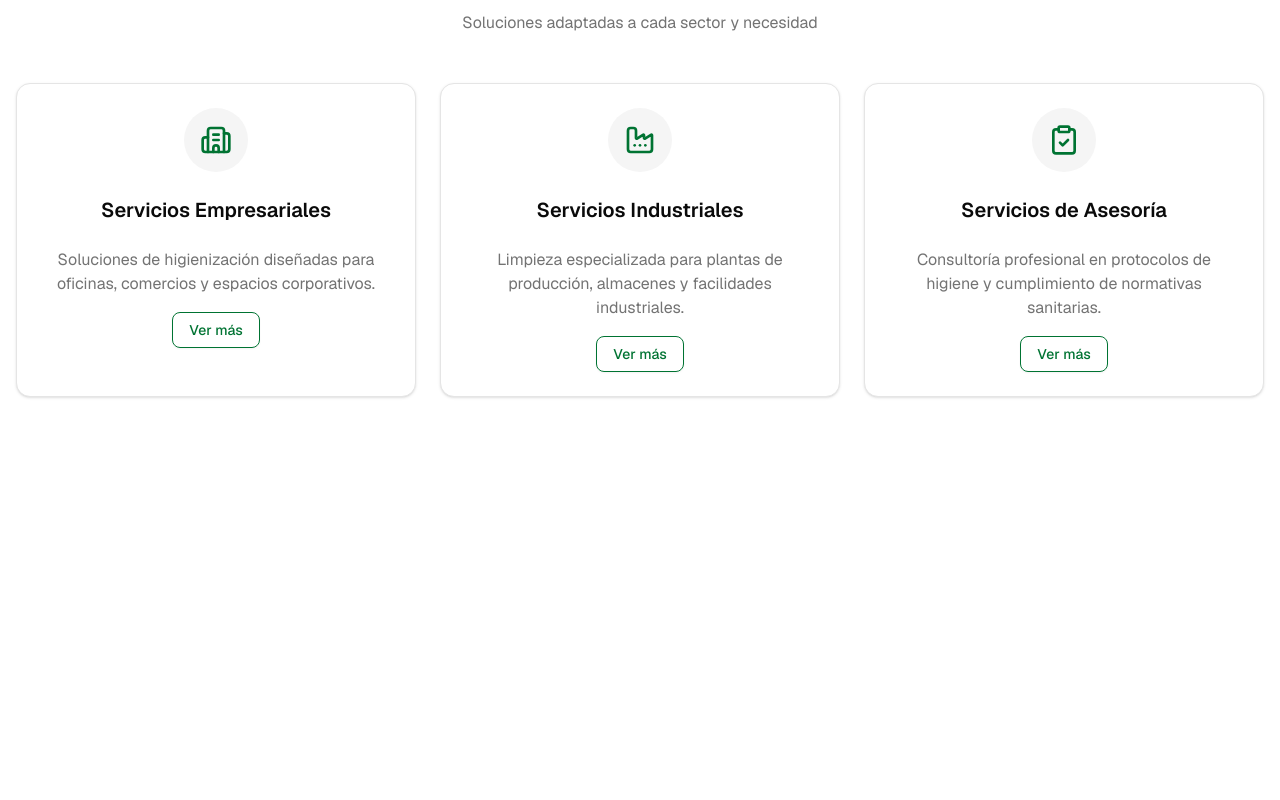
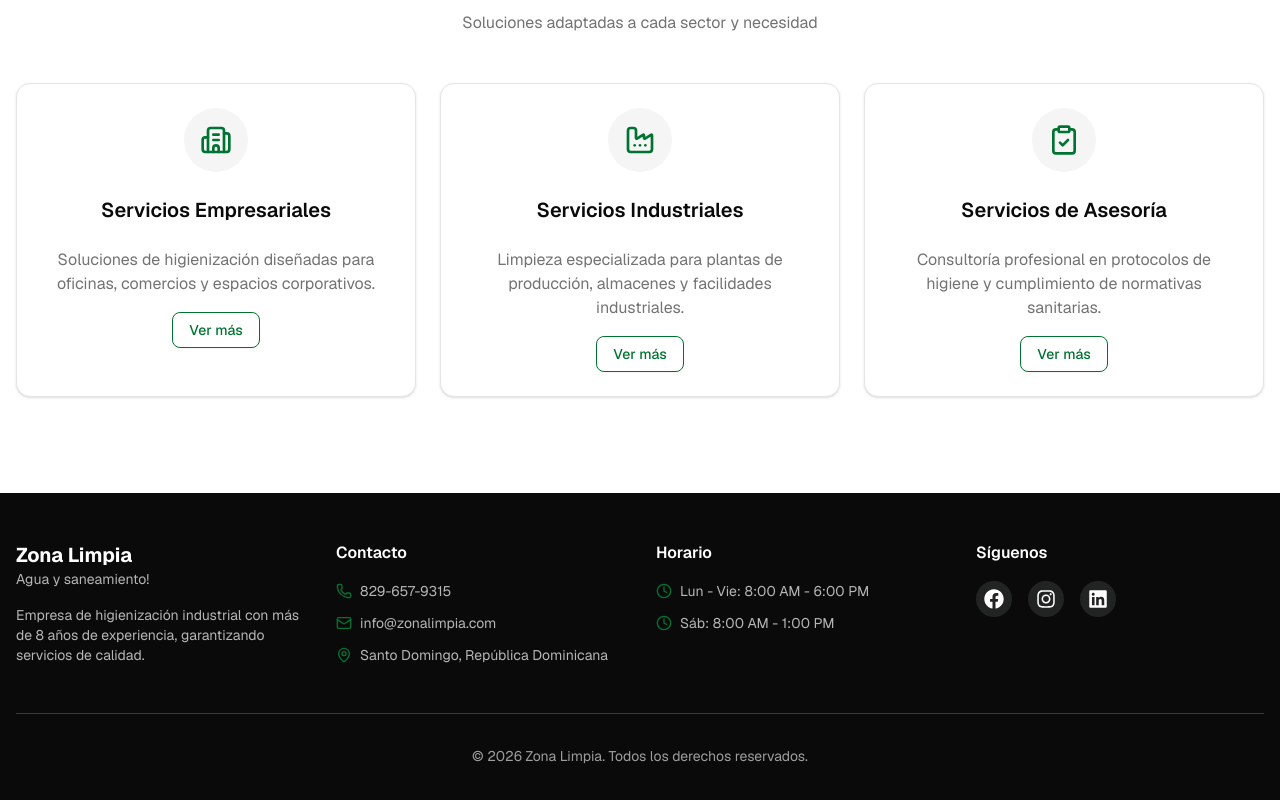
Before and after one commit to Elihan303/zona-limpia, a Next.js app: page / in a window 1280 px wide. Shown: the part 3795-4595 px from the top of the page. Before the commit the page ends 4288 px from the top, so only its background shows below. Built offline with nearby package versions, Linux system fonts and the light colour scheme.

Commit message:
feat: footer section

```diff
--- a/app/page.tsx
+++ b/app/page.tsx
@@ -7,6 +7,7 @@ import { MissionVisionValues } from "@/components/MissionVisionValues";
 import { StatsSection } from "@/components/StatsSection";
 import { BrochureDownload } from "@/components/BrochureDownload";
 import { ServiceTypes } from "@/components/ServiceTypes";
+import { Footer } from "@/components/Footer";
 
 export default function Home() {
   return (
@@ -22,7 +23,7 @@ export default function Home() {
         <BrochureDownload />
         <ServiceTypes />
       </main>
-      {/* <Footer /> */}
+      <Footer />
     </div>
   );
 }
--- /dev/null
+++ b/components/Footer/index.tsx
@@ -0,0 +1,103 @@
+import { Phone, Mail, MapPin, Clock } from "lucide-react";
+import { FaFacebook, FaInstagram, FaLinkedin } from "react-icons/fa";
+
+export function Footer() {
+  return (
+    <footer className="bg-foreground text-background">
+      <div className="container mx-auto px-4 py-12">
+        <div className="grid grid-cols-1 md:grid-cols-2 lg:grid-cols-4 gap-8">
+          {/* Logo e info */}
+          <div className="space-y-4">
+            <div>
+              <h3 className="text-xl font-bold">Zona Limpia</h3>
+              <p className="text-sm text-background/70">Agua y saneamiento!</p>
+            </div>
+            <p className="text-sm text-background/70">
+              Empresa de higienización industrial con más de 8 años de
+              experiencia, garantizando servicios de calidad.
+            </p>
+          </div>
+
+          {/* Contacto */}
+          <div className="space-y-4">
+            <h4 className="font-semibold">Contacto</h4>
+            <ul className="space-y-3 text-sm text-background/70">
+              <li className="flex items-center gap-2">
+                <Phone className="h-4 w-4 text-primary" />
+                <a
+                  href="tel:8296579315"
+                  className="hover:text-background transition-colors"
+                >
+                  829-657-9315
+                </a>
+              </li>
+              <li className="flex items-center gap-2">
+                <Mail className="h-4 w-4 text-primary" />
+                <a
+                  href="mailto:info@zonalimpia.com"
+                  className="hover:text-background transition-colors"
+                >
+                  info@zonalimpia.com
+                </a>
+              </li>
+              <li className="flex items-start gap-2">
+                <MapPin className="h-4 w-4 text-primary shrink-0 mt-0.5" />
+                <span>Santo Domingo, República Dominicana</span>
+              </li>
+            </ul>
+          </div>
+
+          {/* Horario */}
+          <div className="space-y-4">
+            <h4 className="font-semibold">Horario</h4>
+            <ul className="space-y-3 text-sm text-background/70">
+              <li className="flex items-center gap-2">
+                <Clock className="h-4 w-4 text-primary" />
+                <span>Lun - Vie: 8:00 AM - 6:00 PM</span>
+              </li>
+              <li className="flex items-center gap-2">
+                <Clock className="h-4 w-4 text-primary" />
+                <span>Sáb: 8:00 AM - 1:00 PM</span>
+              </li>
+            </ul>
+          </div>
+
+          {/* Redes Sociales */}
+          <div className="space-y-4">
+            <h4 className="font-semibold">Síguenos</h4>
+            <div className="flex gap-4">
+              <a
+                href="#"
+                className="p-2 bg-background/10 rounded-full hover:bg-primary transition-colors"
+                aria-label="Facebook"
+              >
+                <FaFacebook className="h-5 w-5" />
+              </a>
+              <a
+                href="#"
+                className="p-2 bg-background/10 rounded-full hover:bg-primary transition-colors"
+                aria-label="Instagram"
+              >
+                <FaInstagram className="h-5 w-5" />
+              </a>
+              <a
+                href="#"
+                className="p-2 bg-background/10 rounded-full hover:bg-primary transition-colors"
+                aria-label="LinkedIn"
+              >
+                <FaLinkedin className="h-5 w-5" />
+              </a>
+            </div>
+          </div>
+        </div>
+
+        <div className="mt-12 pt-8 border-t border-background/20 text-center text-sm text-background/60">
+          <p>
+            &copy; {new Date().getFullYear()} Zona Limpia. Todos los derechos
+            reservados.
+          </p>
+        </div>
+      </div>
+    </footer>
+  );
+}
--- a/package.json
+++ b/package.json
@@ -16,6 +16,7 @@
     "radix-ui": "^1.4.3",
     "react": "19.2.3",
     "react-dom": "19.2.3",
+    "react-icons": "^5.6.0",
     "tailwind-merge": "^3.4.0"
   },
   "devDependencies": {
```
Also changed, not shown: 1 other file (tests, documents, lock files or other folders).
